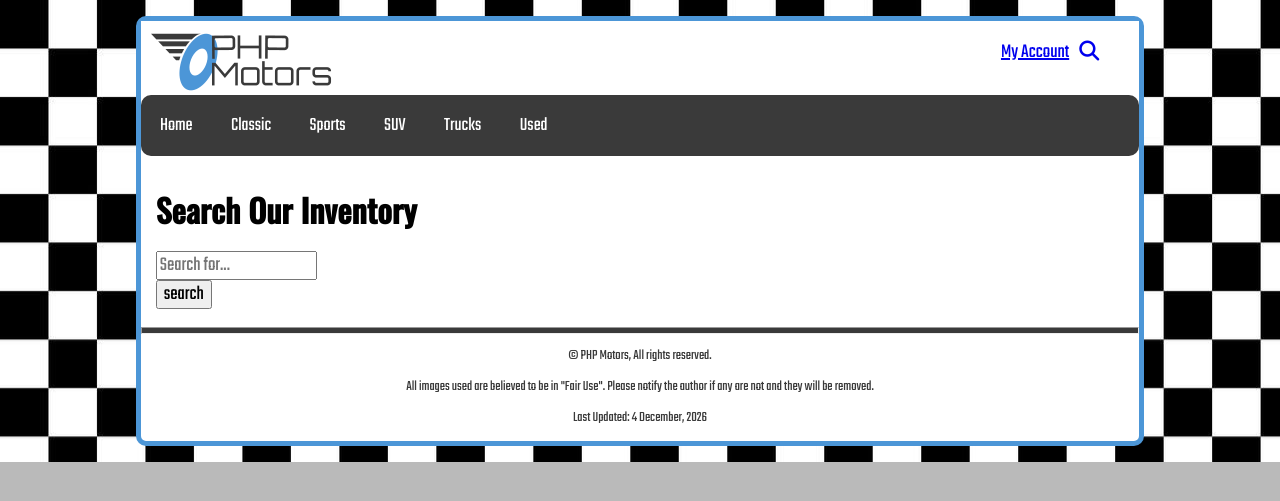
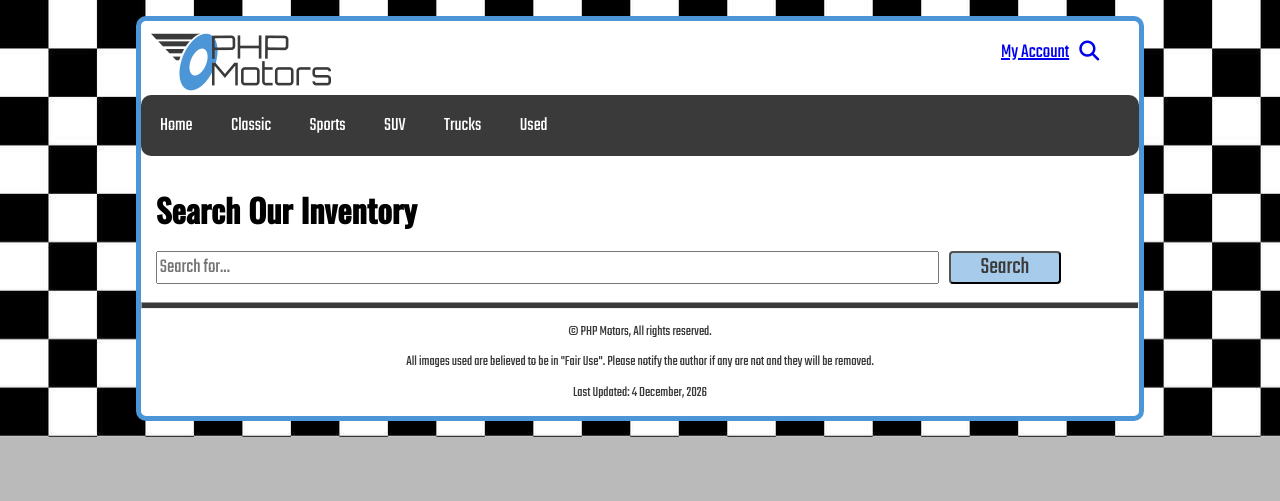
Before and after one commit to xphile1998/htdocs, a PHP site: page /search in a window 1280 px wide. Shown: the top 501 px of the page. Run offline with PHP 8.4, Linux system fonts and the light colour scheme; data comes from the database, SQL or seed files in the repository; some libraries are stand-ins or nearby versions.

Commit message:
Playing with a tutorial

```diff
--- a/phpmotors/css/main.css
+++ b/phpmotors/css/main.css
@@ -28,6 +28,7 @@ Fonts are separated by a | */
     --accent2-color: var(--tufts-blue);
     --accent3-color: var(--jet);
     --accent4-color: var(--white);
+    --message-color: red;
 
     /*
     || Site Fonts
@@ -125,6 +126,7 @@ header {
     background-color: var(--white);
     font-family: var(--heading-font);
     color: var(--headline-color-on-color);
+    border-radius: 10px;
 }
 
 nav {
@@ -205,6 +207,7 @@ textarea {
 }
 
 
+
 /*
 ||======================================================================||
 || Class Formats                                                        ||
@@ -241,7 +244,7 @@ div.ug_img {
 }
 
 .message {
-    color: red;
+    color: var(--message-color);
     font-size: 1.5rem;
 }
 
@@ -252,6 +255,7 @@ div.ug_img {
 .vehicle {
     padding: 10px;
 }
+
 
 /*
 ||======================================================================||
@@ -318,6 +322,13 @@ div.ug_img {
     flex-basis: 50%;
 }
 
+#inv-display {
+    list-style: none;
+}
+
+div#content_box img {
+    border-radius: 10px;
+}
 
 
 /*
@@ -325,8 +336,48 @@ div.ug_img {
 || Form Formats                                                         ||
 ||======================================================================||
 */
+div form {
+    display: flex;
+    flex-direction: row;
+}
 
+#searchBtn {
+    display: flex;
+    justify-content: center;
+    background-color: var(--baby-blue-eyes);
+    color: var(--jet);
+    font-weight: 500;
+    border-radius: 4px;
+    margin-left: 10px;
+    width: 10%;
+    font-size: 1.5rem;
+}
 
+#searchBtn:hover {
+    background-color: var(--tufts-blue);
+    color: var(--white);
+    cursor: pointer;
+}
+
+.hidden {
+    display: none;
+}
+
+.active {
+    display: flex;
+}
+
+#searchbox {
+    width: 80%;
+}
+
+.results-container {
+    border: 1px black solid;
+    border-radius: 5px;
+    background-color: var(--gray-x-gray);
+    margin-top: 20px;
+    padding: 10px;
+}
 
 /*
 ||======================================================================||
--- a/phpmotors/search/index.php
+++ b/phpmotors/search/index.php
@@ -34,7 +34,7 @@ if ($action == NULL) {
 }
 
 switch ($action) {
-    case "deliverSearch":
+    case "search":
 
         break;
 
--- a/phpmotors/view/search.php
+++ b/phpmotors/view/search.php
@@ -1,13 +1,13 @@
 <!DOCTYPE html>
 <html lang="en-US">
-
+<!-- /* comment */ -->
 <head>
     <meta charset="UTF-8">
     <meta name="viewport" content="width=device-width, initial-scale=1.0">
     <title>Search Page</title>
-    <link rel = "stylesheet" media="screen" href = "/phpmotors/css/normalize.css">
-    <link rel = "stylesheet" media="screen" href = "/phpmotors/css/main.css">
-    <link rel = "stylesheet" media="screen" href = "/phpmotors/css/medium.css">
+    <link rel="stylesheet" media="screen" href="/phpmotors/css/normalize.css">
+    <link rel="stylesheet" media="screen" href="/phpmotors/css/main.css">
+    <link rel="stylesheet" media="screen" href="/phpmotors/css/medium.css">
 </head>
 
 <body>
@@ -22,11 +22,19 @@
 
         <main>
             <h1>Search Our Inventory</h1>
+            <div class="form-container">
+                <form action="../search/?action='search'" method="post">
+                    <input type="text" name="search" placeholder="Search for..." id="searchbox">
+                    <button type="submit" name="submitSearch" value="search" id="searchBtn">Search</button>
+                </form>
+            </div>
 
-        <form action="../search/?action='search'" method="post">
-            <input type="text" name="search" placeholder="Search for...">
-            <input type="submit" value="search">
-        </form>
+            <div class="results-container hidden">
+                <h2 class="results">Your results: </h2>
+                <div class="article-container">
+
+                </div>
+            </div>
         </main>
 
         <hr>
@@ -36,4 +44,5 @@
 
     </div>
 </body>
+
 </html>
```
Also changed, not shown: phpmotors/model/search-model.php (+24 -0 lines), search/index.php (added, +52 -0 lines). Lines whose indentation alone changed are shown as unchanged.
